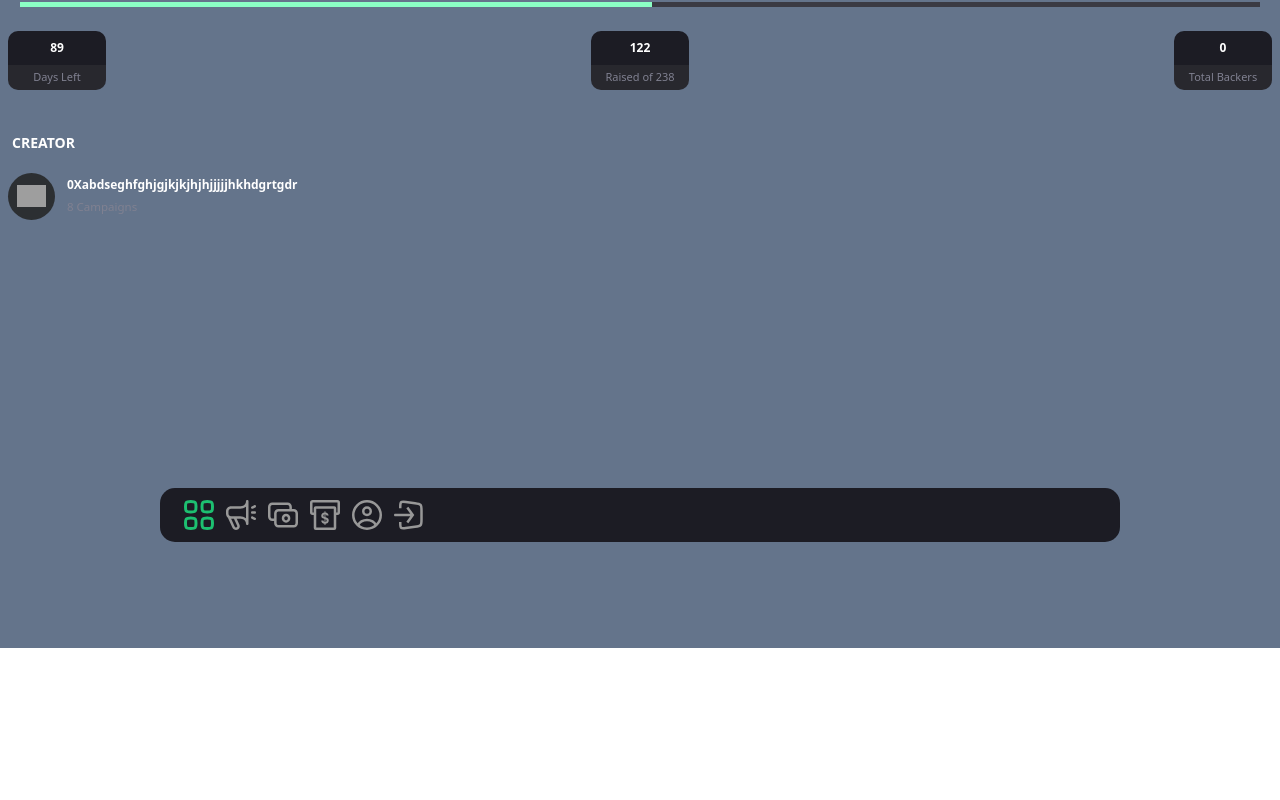
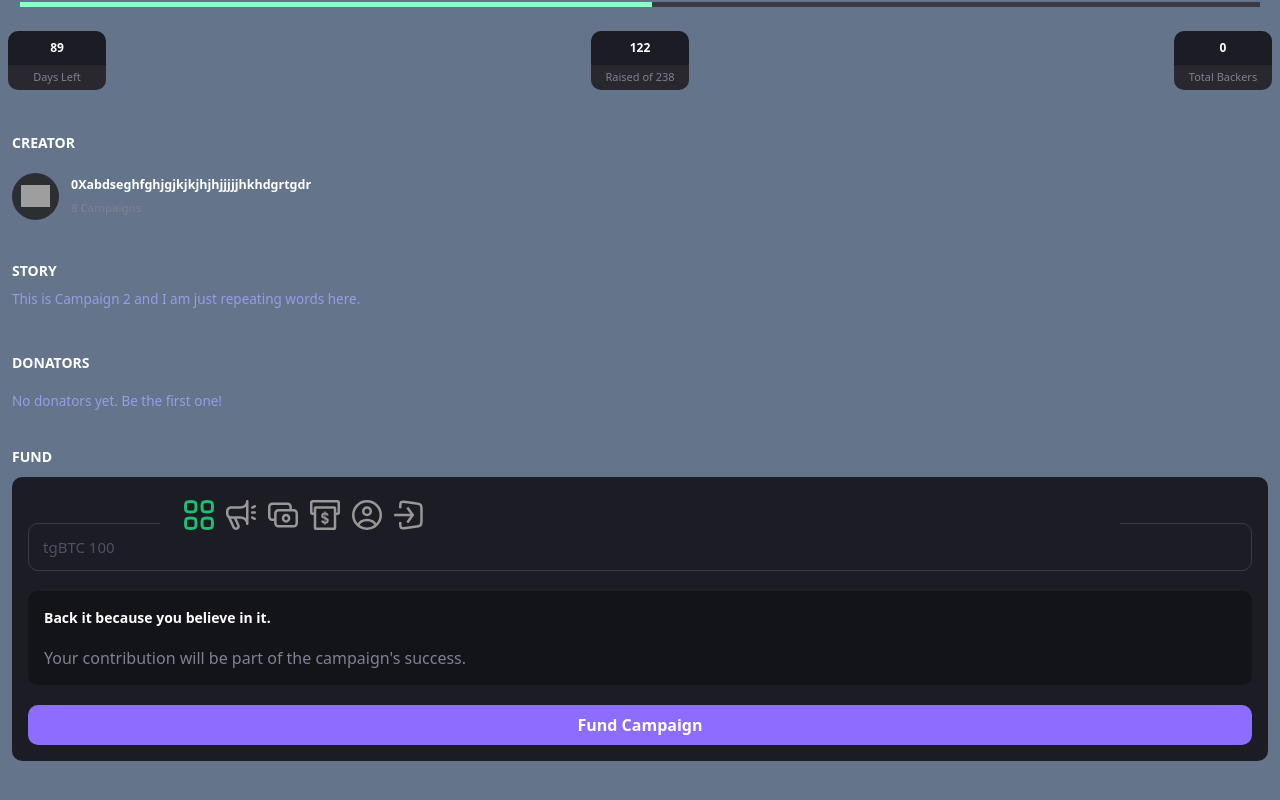
Before and after one commit to Sugar-hill/global_funding, a Next.js app: page /campaign-details/1 in a window 1280 px wide. Shown: the part 246-1046 px from the top of the page. Before the commit the page ends 894 px from the top, so only its background shows below. Built offline with nearby package versions, Linux system fonts and the light colour scheme; grey boxes are pictures that could not be loaded.

Commit message:
minor changes

```diff
--- a/app/campaign-details/CampaignDetails.jsx
+++ b/app/campaign-details/CampaignDetails.jsx
@@ -5,6 +5,7 @@ import CountBox from "@components/CountBox";
 import CustomButton from "@components/CustomButton";
 import { calculateBarPercentage } from "@utils";
 import { logo } from "@public/assets/icons";
+import Load from "@components/loader";
 
 
 const CampaignDetails = ({ campaign, remainingDays }) => {
@@ -13,9 +14,13 @@ const CampaignDetails = ({ campaign, remainingDays }) => {
   const [amount, setAmount] = useState('');
   const [donators, setDonators] = useState([]);
 
+  const handleDonate = async () => {
+
+  }
+
   return (
     <div className=" min-h-screen">
-      {isLoading && 'Loading...'}
+      {isLoading && <Load />}
 
       <div className="w-full flex flex-col mt-10">
         <div className="flex flex-col p-5">
@@ -41,29 +46,102 @@ const CampaignDetails = ({ campaign, remainingDays }) => {
             Creator
           </h4>
 
-          <div className="mt-[8px] flex flex-row items-center px-2 gap-[12px]">
+          <div className="mt-[8px] flex flex-row items-center px-3 gap-[12px]">
             <div className="w-[47px] h-[47px] flex items-center justify-center rounded-full
             bg-[#2c2f32] cursor-pointer">
               <img src={logo} alt="user" className="w-[60%] h-[60%] object-contain" />
             </div>
             <div>
-              <h4 className="font-epilogue font-semibold text-[12px] text-white break-all">
+              <h4 className="font-epilogue font-semibold text-[12.5px] text-white break-all">
                 {campaign.owner}
               </h4>
               <p className="mt-[4px] font-epilogue font-normal text-[11.5px] text-[#808191]">
                 8 Campaigns
               </p>
             </div>
+          </div>
+          </div>
+
+          <div>
+          <h4 className="font-epilogue font-semibold text-[14px] text-white px-3 uppercase">
+            Story
+          </h4>
+          <div className="mt-[5px]">
+              <p className="font-epilogue font-normal text-[13.5px] text-[#979ce7]
+              leading-[26px] px-3 text-justify">
+                {campaign.description}
+              </p>
+          </div>
+          </div>
+
+          <div>
+          <h4 className="font-epilogue font-semibold text-[14px] text-white px-3 uppercase">
+            Donators
+          </h4>
+          <div className="mt-[15px] flex flex-col gap-4">
+            {donators.length > 0 ? donators.map((item, index) => (
+              // <div key={`${item.donator} - ${index}`}
+              // className="flex justify-between items-center gap-3">
+              //   <p className="font-epilogue font-normal text-[13.5px] text-[#b2b3bd] leading-[26px]
+              //   break-all"> {index + 1 }. {item.donator} </p>
+              //   <p className="font-epilogue font-normal text-[13.5px] text-[#808191] leading-[26px]
+              //   break-all"> {item.donation} </p>
+              // </div>
+
+              <div>
+                Donator
+              </div>
+            )) : (
+              <p className="font-epilogue font-normal text-[13.5px] px-3 text-[#979ce7]
+              leading-[26px] text-justify">
+                No donators yet. Be the first one!
+              </p>
+            )}
+          </div>
+          </div>
+        </div>
+
+        <div className="flex-1 p-3">
+          <h4 className="font-epilogue font-semibold text-[14px] text-white uppercase" >
+            Fund
+          </h4>
+          <div className="mt-[10px] flex flex-col p-4 bg-[#1c1c24] rounded-[10px]">
+            <p className="font-epilogue font-medium text-[15.5px] leading-[30px] text-center text-[#808191]">
+              Fund the campaign
+            </p>
+            <div>
+              <input type="number"
+                placeholder="tgBTC 100"
+                step="1"
+                className="w-full py-[8px] px-[14px] outline-none border-[1px] border-[#3a3a43]
+                bg-transparent font-epilogue text-white text-[15px] leading-[30px]
+                placeholder:text-[#4b5264] rounded-[10px]"
+                value={amount}
+                onChange={(e) => setAmount(e.target.value)}
+              />
+
+              <div className="my-[20px] p-4 bg-[#13131a] rounded-[10px]">
+              <h4 className="font-epilogue font-semibold text-[14px] leading-[22px] text-white" >
+                Back it because you believe in it.
+              </h4>
+              <p className="mt-[18px] font-epilogue font-medium leading-[22px] text-[#808191]">
+                Your contribution will be part of the campaign's success.
+              </p>
+              </div>
+
+              <CustomButton
+                btnType="button"
+                title="Fund Campaign"
+                styles="w-full bg-[#8c6dfd]"
+                handleClick={handleDonate}
+              />
+
+            </div>
 
           </div>
 
-          </div>
+        </div>
 
-
-
-
-
-        </div>
       </div>
     </div>
   )
--- a/app/create-campaign/page.jsx
+++ b/app/create-campaign/page.jsx
@@ -7,6 +7,7 @@ import FormField from "@components/FormField";
 import { checkIfImage } from "@utils";
 import Image from "@node_modules/next/image";
 import { useRouter } from 'next/navigation';
+import Load from "@components/loader";
 
 
 const CreateCampaign = () => {
@@ -50,7 +51,8 @@ const CreateCampaign = () => {
   return (
     <div className="bg-[#1c1c24] flex justify-center items-start
     flex-col rounded-b-[10px] p-10 min-h-screen">
-      {isLoading && 'Loader...'}
+      {isLoading && <Load />}
+
       <div className="flex justify-center items-center w-64 p-[15px] bg-[#3a3a43]
       rounded-[10px] m-auto">
         <h1 className="font-epilogue font-bold text-[25px] text-white leading-[38px]">
--- /dev/null
+++ b/app/loading.jsx
@@ -0,0 +1,14 @@
+import { loader } from "@public/assets/icons";
+import Image from "@node_modules/next/image";
+
+const Loading = () => {
+  return (
+    <div className="h-screen
+    items-center justify-center">
+      <Image src={loader} alt='loader' width={350} height={350}
+        className={'object-contain'} />
+    </div>
+  )
+}
+
+export default Loading;
--- a/components/DisplayCampaigns.jsx
+++ b/components/DisplayCampaigns.jsx
@@ -1,6 +1,4 @@
 
-import Image from "@node_modules/next/image"
-import { loader } from "@public/assets/icons"
 import { useRouter } from 'next/navigation';
 import FundCard from "./FundCard";
 
@@ -10,9 +8,6 @@ const DisplayCampaigns = ({ title, isLoading, campaigns }) => {
 
     const handleNavigate = (campaign) => {
         router.push(`/campaign-details/${campaign.id}`);
-
-        // Or if using the title as identifier:
-        // router.push(`/campaign-details/${encodeURIComponent(campaign.title)}`);
     }
   return (
     <div>
@@ -21,10 +16,10 @@ const DisplayCampaigns = ({ title, isLoading, campaigns }) => {
             {title} ({campaigns.length})
         </h1>
         <div className="flex flex-col mt-[20px] gap-[26px] px-6">
-            {isLoading && (
+            {/* {isLoading && (
                 <Image src={loader} alt='loader' width={400} height={400}
                 className={'object-contain'} />
-            )}
+            )} */}
 
             {!isLoading && campaigns.length === 0 && (
             <p className="font-epilogue font-semibold text-[14px] leading-[30px] text-[#818183]">
--- /dev/null
+++ b/components/loader.jsx
@@ -0,0 +1,17 @@
+import { loader } from "@public/assets/icons";
+
+const Load = () => {
+  return (
+    <div className="fixed inset-0 z-10 h-screen  bg-[#ffffff3f] flex
+    items-center justify-center flex-col">
+      <img src={loader} alt="loader" className="w-[100px] h-[100px] object-contain" />
+
+      <p className="mt-[20px] font-epilogue font-bold text-[20px]
+      text-black text-center">
+        Transaction in progress <br /> Please wait...
+      </p>
+    </div>
+  )
+}
+
+export default Load;
```
Also changed, not shown: package.json (line endings or trailing spaces).
